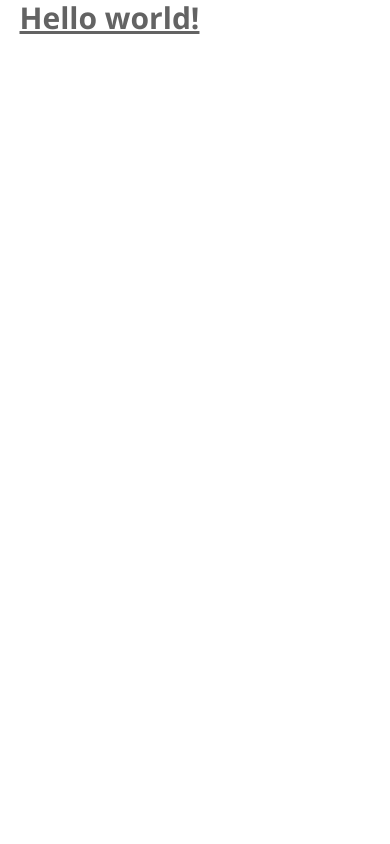
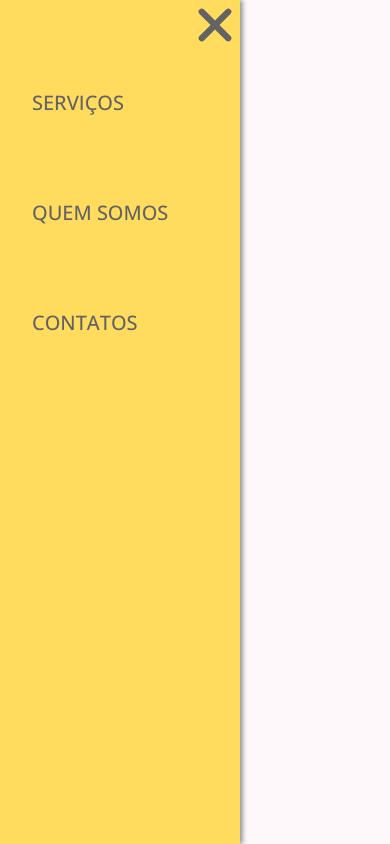
Before and after one commit to Nyir0/contabilidade, a React (Create React App) app: page / in a window 390 px wide. Built offline with nearby package versions, Linux system fonts and the light colour scheme.

Commit message:
adiciona componente header, desktop/mobile

```diff
--- a/src/App.js
+++ b/src/App.js
@@ -1,7 +1,7 @@
+import Header from './components/Header';
+
 export default function App() {
   return (
-    <h1 className="text-3xl font-bold underline">
-      Hello world!
-    </h1>
+    <Header />
   )
 }
--- /dev/null
+++ b/src/components/Header.css
@@ -0,0 +1,68 @@
+header{
+    display: flex;
+    align-items: center;
+    justify-content: space-between;
+}
+
+header nav{
+    display: flex;
+    align-items: center;
+}
+
+header ul{
+    display: flex;
+}
+
+header ul li{
+    list-style-type: none;
+    font-size: 20px;
+    text-transform: uppercase;
+    margin: 0 3rem;
+}
+
+header button{
+    text-transform: uppercase;
+    background-color: var(--yellow-base);
+    color: var(--black-base);
+    border:none;
+    border-radius: 50px;
+    padding: 1.5rem 2rem;
+    font-size: 20px;
+}
+
+@media screen and (max-width: 768px){
+    header{
+        position: relative;
+    }
+    header nav{
+        width: 15rem;
+        align-items: start;
+        padding-top: 1rem;
+        position: fixed;
+        top: 0;
+        left: 0;
+        background-color: var(--yellow-base);
+        height: 100vh;
+        box-shadow: 2.5px 0px 5px rgb(141, 141, 141);
+    }
+    header nav img{
+        position: absolute;
+        top: 0;
+        right: 0;
+        width: 50px;
+    }
+    header nav ul{
+        display: flex;
+        flex-direction: column;
+        padding-left: 0;
+        background-color: transparent;
+        padding-top: 2rem;
+    }
+    header nav ul li{
+        background-color: transparent;
+        margin: 2.5rem 2rem;
+    }
+    nav ul li a{
+        background-color: transparent;
+    }
+}
--- /dev/null
+++ b/src/components/Header.js
@@ -0,0 +1,59 @@
+import '../components/Header.css';
+import $ from 'jquery';
+
+export default function Header(){
+
+    if($(window).width() >= 767){
+        return(
+            <header>
+                <nav>
+                    <img src="./logo.webp" alt="" width={200} height={200}/>
+                    <ul className="flex">
+                        <li>
+                            <a href="#">
+                                Serviços
+                            </a>
+                        </li>
+                        <li>
+                            <a href="#">
+                                Quem Somos
+                            </a>
+                        </li>
+                        <li>
+                            <a href="#">
+                                Contatos
+                            </a>
+                        </li>
+                    </ul>
+                </nav>
+                <button>Abra sua empresa</button>
+            </header>
+        )
+    }else{
+        return(
+            <header>
+                <img src="./logo.webp" alt="" width={200} height={200}/>
+                <nav>
+                    <img src="./images/icons/close-menu.svg" alt="" />
+                    <ul className="flex">
+                        <li>
+                            <a href="#">
+                                Serviços
+                            </a>
+                        </li>
+                        <li>
+                            <a href="#">
+                                Quem Somos
+                            </a>
+                        </li>
+                        <li>
+                            <a href="#">
+                                Contatos
+                            </a>
+                        </li>
+                    </ul>
+                </nav>
+            </header>
+        );
+    }
+}
--- a/src/index.css
+++ b/src/index.css
@@ -20,6 +20,15 @@
 
 body {
   margin: 0 5vw;
+  background-color: #fff8fb;
+}
+
+button {
+  cursor: pointer;
+}
+
+a{
+  text-decoration: none;
 }
 
 footer{
```
Also changed, not shown: public/images/icons/close-menu.svg (added).
